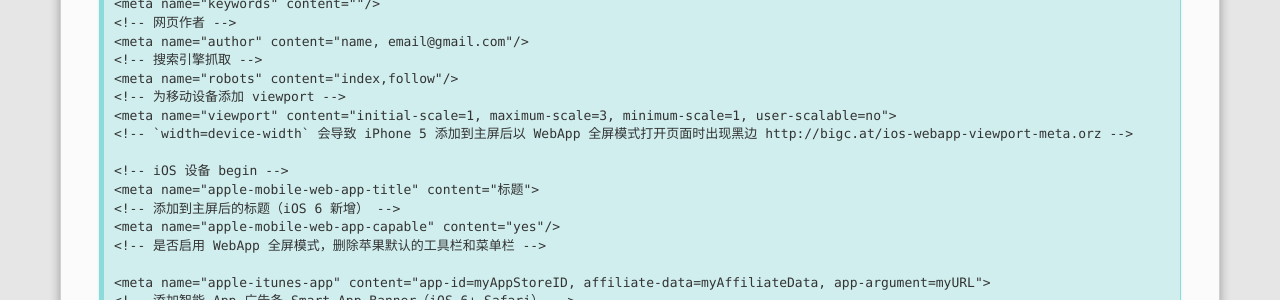
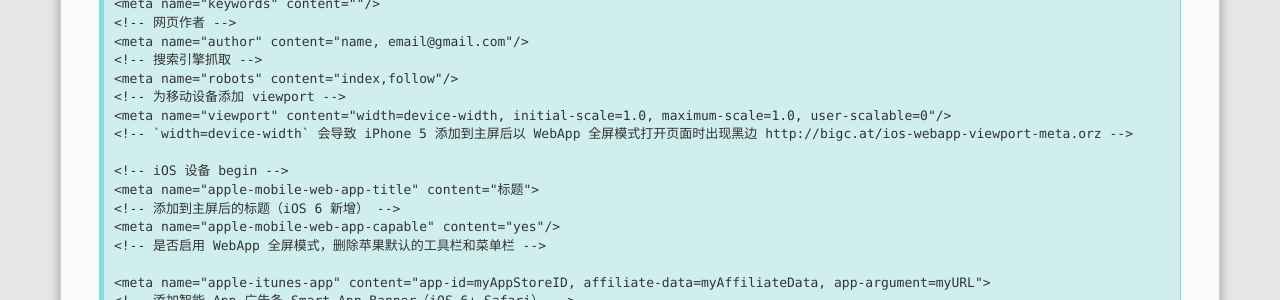
Before and after one commit to POST-AND-GET/POST-AND-GET.github.io, a Jekyll site: the page built from _posts/2015-07-31-meta.md, in a window 1280 px wide. Shown: the part 333-633 px from the top of the page. Built offline with Jekyll 4.4.1, drawn with Linux system fonts in a browser that asks for light colours; Markdown is read by kramdown in place of the engine named in the settings; comment, search, counter and statistics services are not loaded; some of the changed text lies outside the part shown.

Commit message:
Update 2015-07-31-meta.md

```diff
--- a/_posts/2015-07-31-meta.md
+++ b/_posts/2015-07-31-meta.md
@@ -22,7 +22,7 @@
     <!-- 搜索引擎抓取 -->
     <meta name="robots" content="index,follow"/>
     <!-- 为移动设备添加 viewport -->
-    <meta name="viewport" content="initial-scale=1, maximum-scale=3, minimum-scale=1, user-scalable=no">
+    <meta name="viewport" content="width=device-width, initial-scale=1.0, maximum-scale=1.0, user-scalable=0"/>
     <!-- `width=device-width` 会导致 iPhone 5 添加到主屏后以 WebApp 全屏模式打开页面时出现黑边 http://bigc.at/ios-webapp-viewport-meta.orz -->
 
     <!-- iOS 设备 begin -->
```
